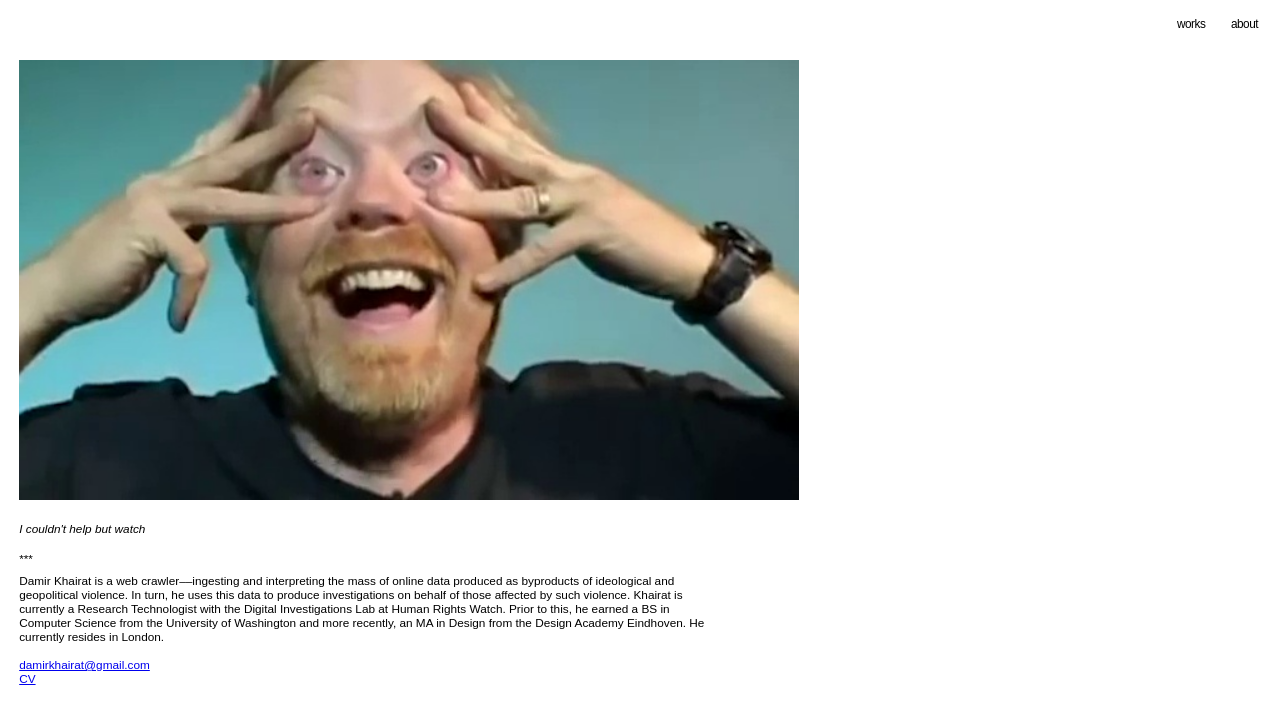
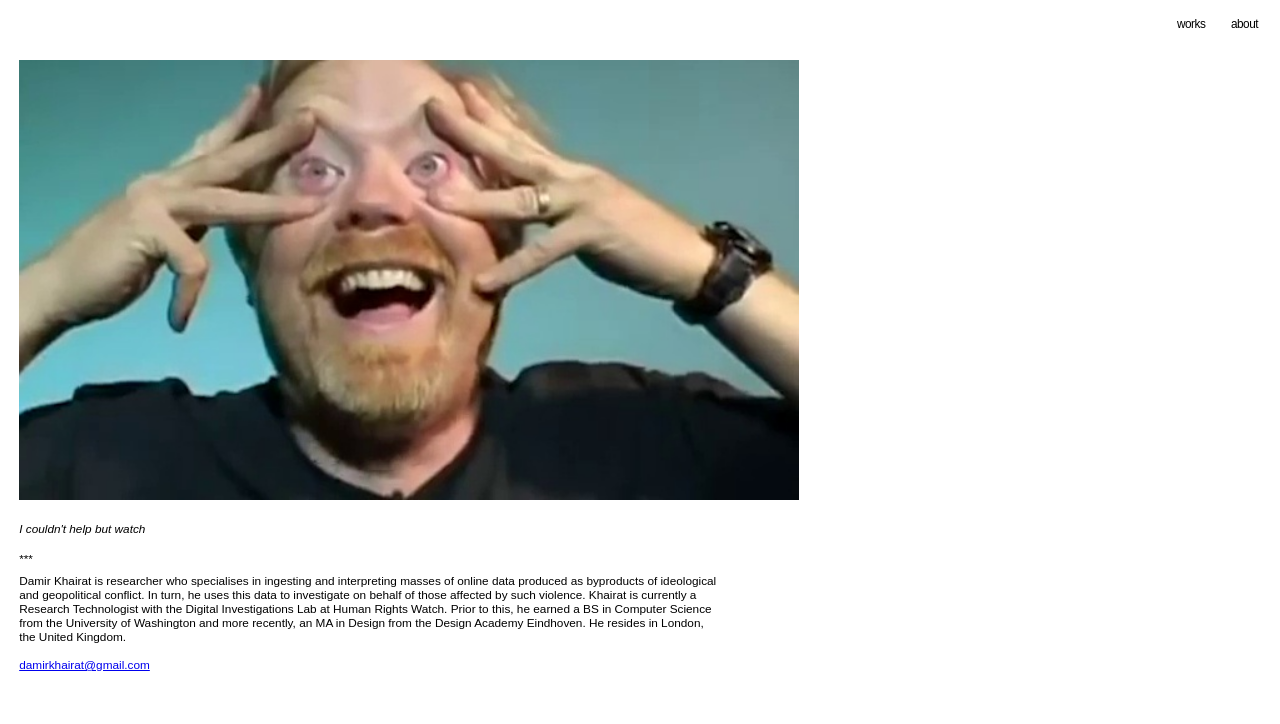
Before and after one commit to damirkhairat/sleepingonaspeedway, a React (Create React App) app: page / in a window 1280 px wide. Shown: the top 724 px of the page. Built offline with nearby package versions, Linux system fonts and the light colour scheme.

Commit message:
Update bio

```diff
--- a/public/index.html
+++ b/public/index.html
@@ -29,7 +29,6 @@
   <meta name="viewport" content="width=device-width, initial-scale=1" />
   <meta name="theme-color" content="#000000" />
   <meta name="Damir Khairat" content="Damir Khairat" />
-  <meta name="description" content="web crawler" />
   <!--
       manifest.json provides metadata used when your web app is installed on a
       user's mobile device or desktop. See https://developers.google.com/web/fundamentals/web-app-manifest/
--- a/src/AboutPage.js
+++ b/src/AboutPage.js
@@ -14,7 +14,7 @@ function importAll(r) {
 }
 
 const images = importAll(require.context('./assets/split_frames', false, /\.jpg/));
-const artistBioText = <div>Damir Khairat is a web crawler––ingesting and interpreting the mass of online data produced as byproducts of ideological and geopolitical violence. In turn, he uses this data to produce investigations on behalf of those affected by such violence. Khairat is currently a Research Technologist with the Digital Investigations Lab at Human Rights Watch. Prior to this, he earned a BS in Computer Science from the University of Washington and more recently, an MA in Design from the Design Academy Eindhoven. He currently resides in London.</div>;
+const artistBioText = <div>Damir Khairat is researcher who specialises in ingesting and interpreting masses of online data produced as byproducts of ideological and geopolitical conflict. In turn, he uses this data to investigate on behalf of those affected by such violence. Khairat is currently a Research Technologist with the Digital Investigations Lab at Human Rights Watch. Prior to this, he earned a BS in Computer Science from the University of Washington and more recently, an MA in Design from the Design Academy Eindhoven. He resides in London, the United Kingdom.</div>;
 
 export default function AboutPage() {
     const [hoverIndex, setHoverIndex] = useState(93);
@@ -52,7 +52,6 @@ export default function AboutPage() {
             </div>
             <div id="contact-links">
                 <Link className='contact-link' to='mailto:damirkhairat@gmail.com' target='_blank'>damirkhairat@gmail.com</Link><br />
-                <a href="https://docs.google.com/document/d/1Aoa3TtB7JHwlq6VbFykcicWjtx_quW1CGmkTIk5G7mA/edit?usp=sharing" target="_blank">CV</a><br />
             </div>
         </div>
     </div>)
--- a/src/App.js
+++ b/src/App.js
@@ -35,7 +35,6 @@ export default function App() {
 
   return (
     <div>
-      <meta name="description" content="web crawler" />
       <WindowContext.Provider value={{ browserWindow: browserWindow }}>
         <NavBar />
         <Routes>
```
